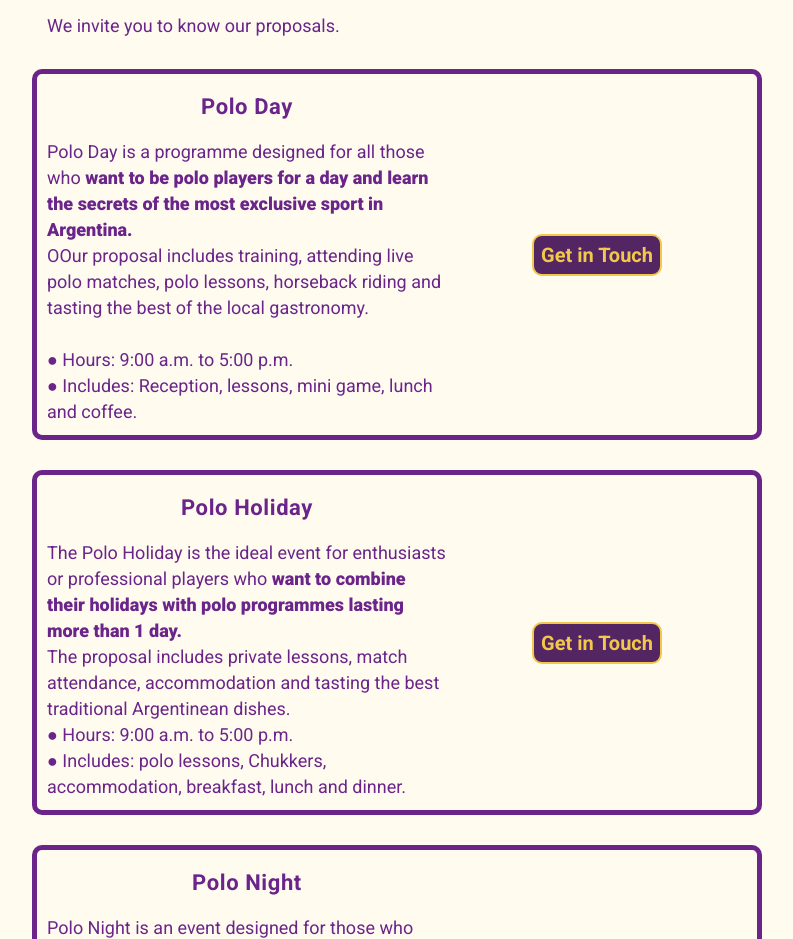
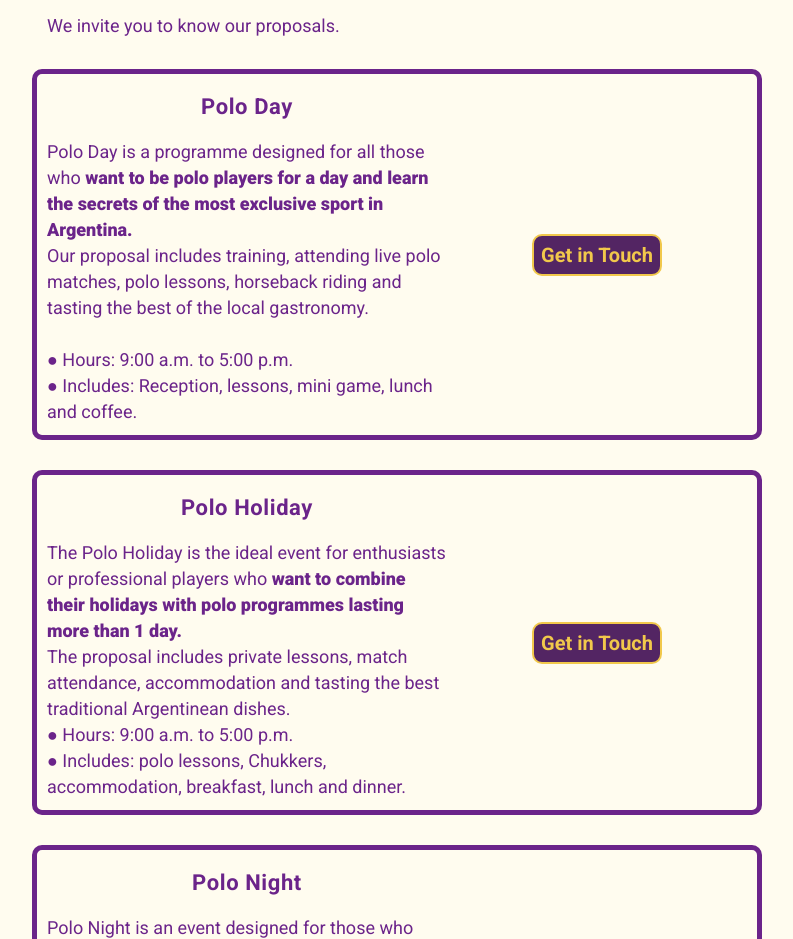
Before and after one commit to penalvapablo/Polo-Wine, a Next.js app: page /events in a window 1280 px wide. Shown: the part 1260-2199 px from the top of the page, without its empty margins (243-1036 px from the left). Built offline with nearby package versions, Linux system fonts and the light colour scheme.

Commit message:
error event

```diff
--- a/components/Eventos/PoloExperience/PoloExperienceEn.js
+++ b/components/Eventos/PoloExperience/PoloExperienceEn.js
@@ -18,7 +18,7 @@ const PoloExperienceEn = () => {
           <p className={styles.cardText}>Polo Day is a programme designed for all those who <span>want to be polo players for a day and learn the secrets of the most exclusive sport in Argentina.
           </span>
             <br />
-            OOur proposal includes training, attending live polo matches, polo lessons, horseback riding and tasting the best of the local gastronomy.
+            Our proposal includes training, attending live polo matches, polo lessons, horseback riding and tasting the best of the local gastronomy.
 
 
             <br /><br />
```
